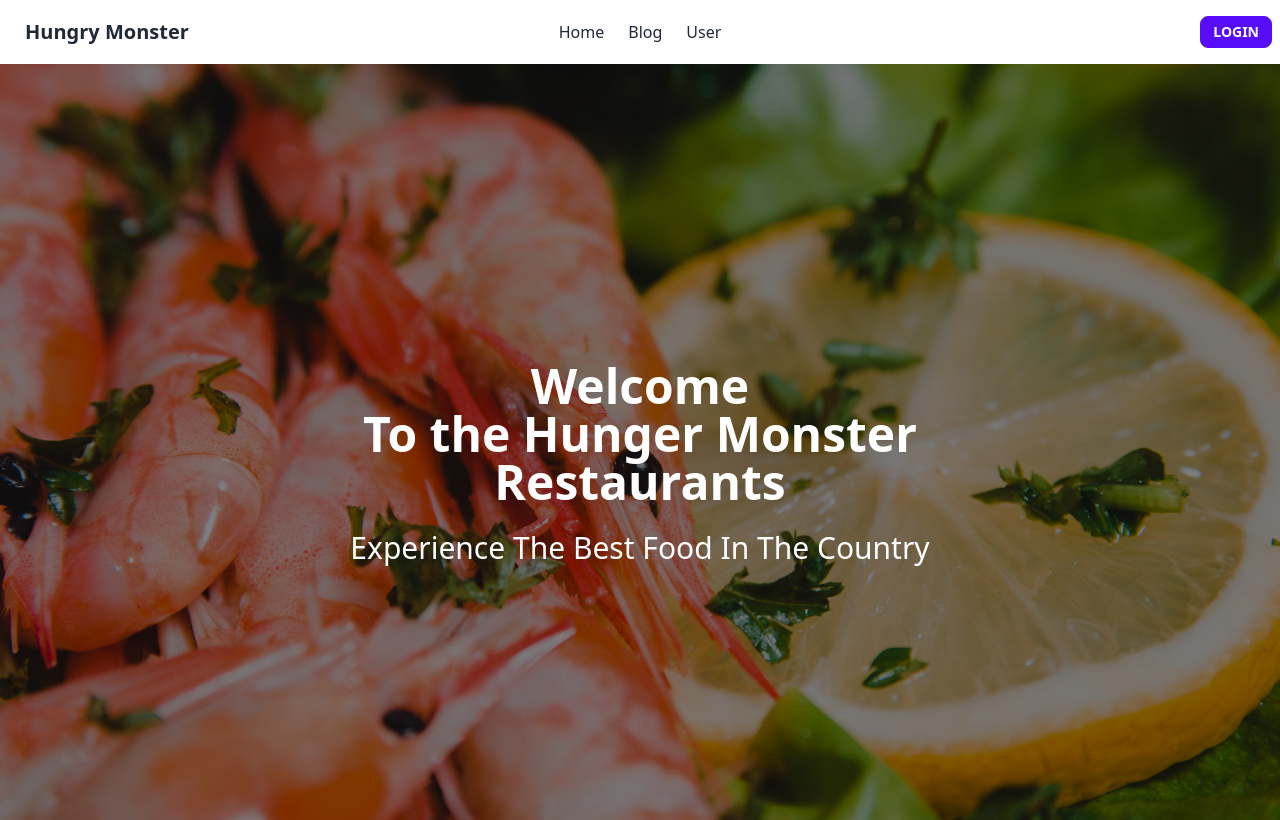
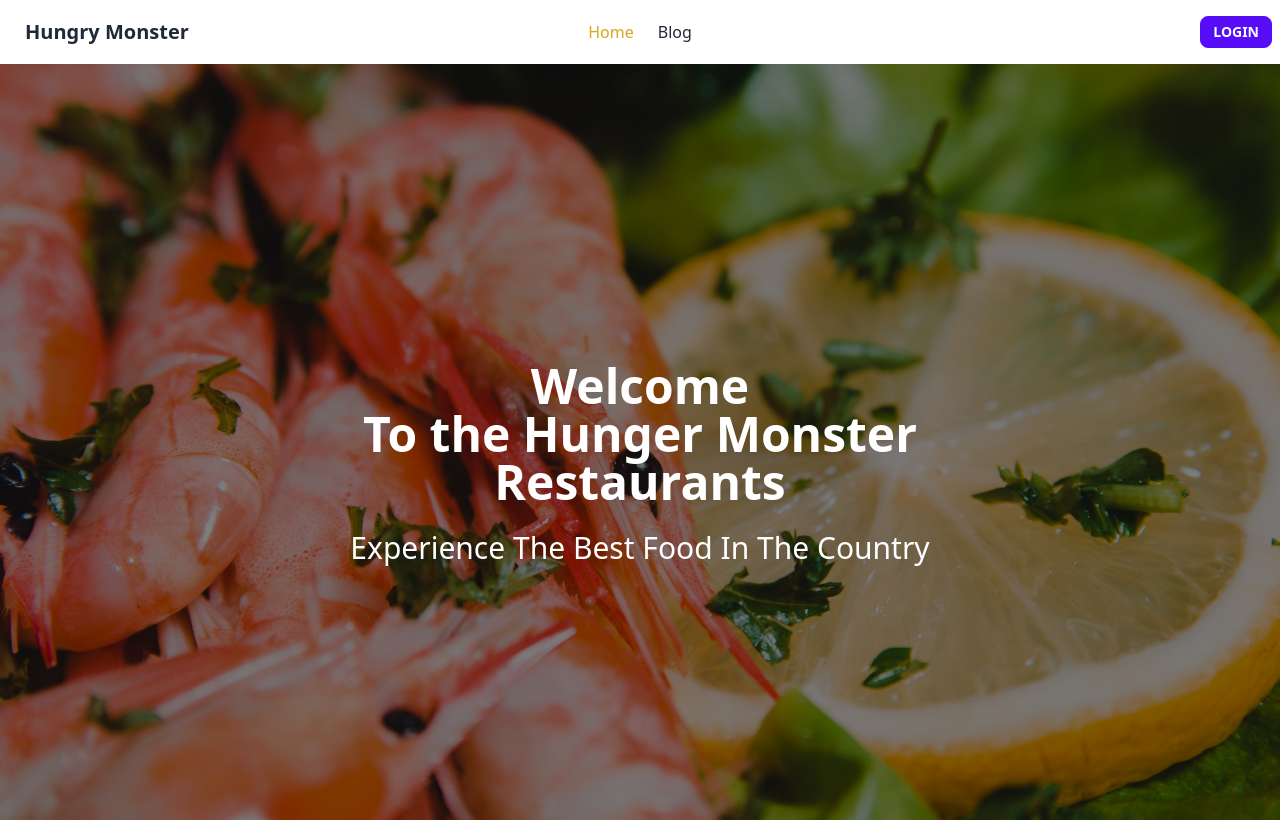
Before and after one commit to Monirul-Jim/chef-receipe-client, a React (Vite) app: page / in a window 1280 px wide. Shown: the top 820 px of the page. Built offline with nearby package versions, Linux system fonts and the light colour scheme; no server answers.

Commit message:
activelink

```diff
--- /dev/null
+++ b/src/shared/ActiveLink/ActiveLink.css
@@ -0,0 +1,3 @@
+.active{
+   color: goldenrod;
+}
--- /dev/null
+++ b/src/shared/ActiveLink/ActiveLink.jsx
@@ -0,0 +1,18 @@
+import React from 'react';
+import { NavLink } from 'react-router-dom';
+import './ActiveLink.css'
+
+const ActiveLink = ({to,children}) => {
+    return (
+        <div>
+            <NavLink
+                to={to}
+                className={({ isActive}) => isActive ? "active" : ""}
+            >
+             {children}
+            </NavLink>
+        </div>
+    );
+};
+
+export default ActiveLink;
--- a/src/shared/navigationBar/NavigationBar.jsx
+++ b/src/shared/navigationBar/NavigationBar.jsx
@@ -1,6 +1,7 @@
 import React, { useContext } from 'react';
 import { Link } from 'react-router-dom';
 import { AuthContext } from '../../provider/AuthProvider';
+import ActiveLink from '../ActiveLink/ActiveLink';
 
 const NavigationBar = () => {
     const {user,logOut,updatePic}=useContext(AuthContext)
@@ -10,7 +11,7 @@ const NavigationBar = () => {
         .catch(error=>console.log(error))
     }
     return (
-        <div className="navbar bg-base-100">
+            <div className="navbar bg-base-100">
             <div className="navbar-start">
                 <div className="dropdown">
                     <label tabIndex={0} className="btn btn-ghost lg:hidden">
@@ -20,25 +21,23 @@ const NavigationBar = () => {
                         <Link to='/'>Home</Link>
 
                         <Link to='/blog-page'>Blog</Link>
-                        <Link>User</Link>
                     </ul>
                 </div>
                 <Link to='/' className="btn btn-ghost normal-case text-xl" >Hungry Monster</Link>
             </div>
             <div className="navbar-center hidden lg:flex">
                 <ul className="menu menu-horizontal px-1 space-x-6">
-                    <Link to='/'>Home</Link>
-                    <Link to='/blog-page'>Blog</Link>
-                    <Link>User</Link>
+                  <ActiveLink to='/'>Home</ActiveLink>
+                    <ActiveLink to='/blog-page'>Blog</ActiveLink>
                 </ul>
             </div>
             <div className="navbar-end">
                 {
-                    user &&  <img  className='h-12 w-12 rounded-lg rounded-full' src={user?.photoURL} alt="Profile Picture" />
+                    user &&  <img title={user.email}  className='h-12 w-12 rounded-full' src={user?.photoURL} alt="Profile Picture" />
                 }
 
                {
-                user ?  <Link><button onClick={handleLogout} className="btn btn-primary btn-sm">Logout</button></Link> :
+                user ?  <Link><button onClick={handleLogout} className="btn ms-2 btn-primary btn-sm">Logout</button></Link> :
                 <Link to='/login'><button className="btn btn-primary btn-sm">Login</button></Link>
                }
             </div>
```
